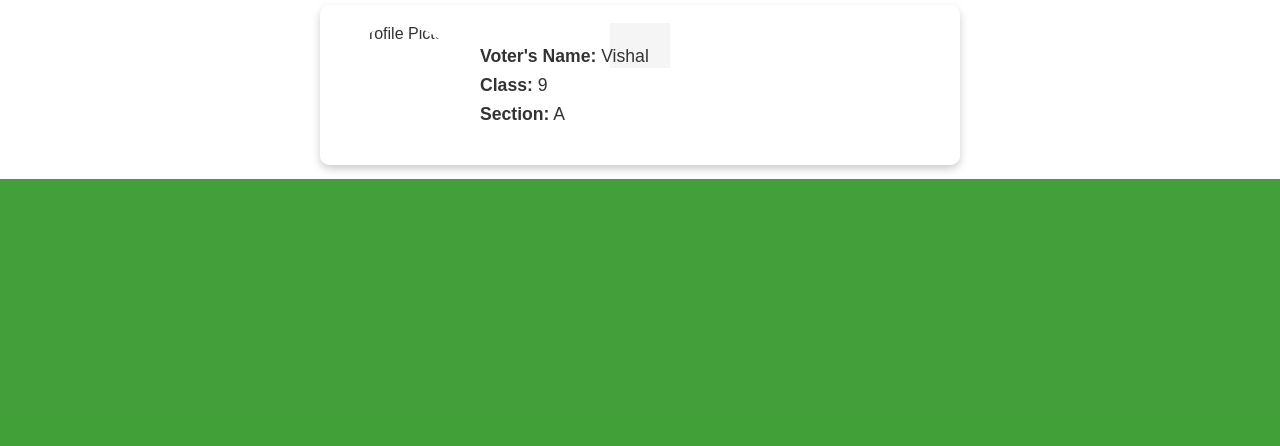
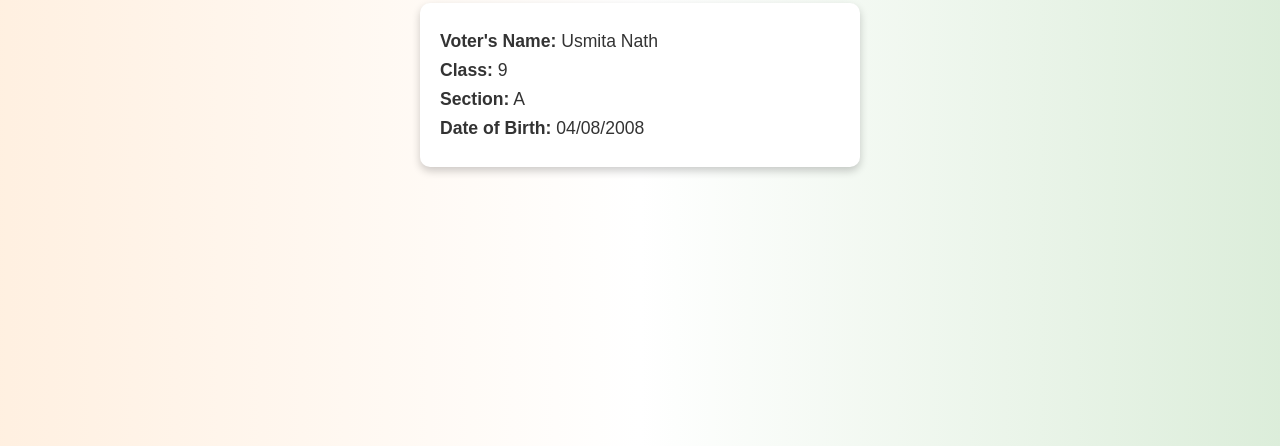
Before and after one commit to sir-vishal-89/voters-id, a plain HTML site: page index.html in a window 1280 px wide. Shown: the part 354-800 px from the top of the page. Drawn offline with Linux system fonts and the light colour scheme; grey boxes are pictures that could not be loaded.

Commit message:
Add files via upload

```diff
--- a/index.html
+++ b/index.html
@@ -3,7 +3,7 @@
 <head>
     <meta charset="UTF-8">
     <meta name="viewport" content="width=device-width, initial-scale=1.0">
-    <title>Election Commission of MLZS</title>
+    <title>Election Commission of India</title>
     <style>
         body {
             display: flex;
@@ -13,79 +13,25 @@
             height: 100vh;
             margin: 0;
             font-family: Arial, sans-serif;
+            background: linear-gradient(to right, rgba(255, 153, 51, 0.15), rgba(255, 255, 255, 0.15), rgba(19, 136, 8, 0.15));
             color: #333;
             text-align: center;
         }
-
-        .flag {
-            position: absolute;
-            width: 100%;
-            height: 100%;
-            top: 0;
-            left: 0;
-            z-index: -1;
-            display: flex;
-            flex-direction: column;
-        }
-
-        .saffron, .white, .green {
-            width: 100%;
-            height: 33.33%;
-        }
-
-        .saffron {
-            background-color: rgba(255, 153, 51, 0.8);
-        }
-
-        .white {
-            background-color: rgba(255, 255, 255, 0.8);
-            display: flex;
-            align-items: center;
-            justify-content: center;
-        }
-
-        .green {
-            background-color: rgba(19, 136, 8, 0.8);
-        }
-
-        .ashoka-chakra {
-            width: 60px;
-            height: 60px;
-            background: url('https://upload.wikimedia.org/wikipedia/commons/9/9e/Ashoka_Chakra.png') no-repeat center center;
-            background-size: contain;
-        }
-
         h1 {
             font-size: 2em;
             color: #000;
             font-weight: bold;
             margin-bottom: 20px;
         }
-
-        .container {
-            display: flex;
-            align-items: center;
+        .info {
             padding: 20px;
-            background-color: rgba(255, 255, 255, 0.9);
+            background-color: white;
             border-radius: 10px;
             box-shadow: 0 4px 8px rgba(0, 0, 0, 0.2);
             width: 80%;
-            max-width: 600px;
-            z-index: 1;
-        }
-
-        .profile-pic {
-            width: 120px;
-            height: 120px;
-            border-radius: 50%;
-            margin-right: 20px;
-            object-fit: cover;
-        }
-
-        .info {
+            max-width: 400px;
             text-align: left;
         }
-
         .info p {
             font-size: 1.1em;
             margin: 8px 0;
@@ -93,27 +39,13 @@
     </style>
 </head>
 <body>
-    <!-- Indian Flag Background -->
-    <div class="flag">
-        <div class="saffron"></div>
-        <div class="white">
-            <div class="ashoka-chakra"></div>
-        </div>
-        <div class="green"></div>
-    </div>
+    <h1>Election Commission Of India</h1>
 
-    <!-- Content -->
-    <h1>Election Commission Of MLZS</h1>
-    <div class="container">
-        <!-- Profile Picture -->
-        <img src="profile.jpg" alt="Profile Picture" class="profile-pic">
-
-        <!-- Voter Information -->
-        <div class="info">
-            <p><strong>Voter's Name:</strong> Vishal</p>
-            <p><strong>Class:</strong> 9</p>
-            <p><strong>Section:</strong> A</p>
-        </div>
+    <div class="info">
+        <p><strong>Voter's Name:</strong> Usmita Nath</p>
+        <p><strong>Class:</strong> 9</p>
+        <p><strong>Section:</strong> A</p>
+        <p><strong>Date of Birth:</strong> 04/08/2008</p>
     </div>
 </body>
 </html>
```
